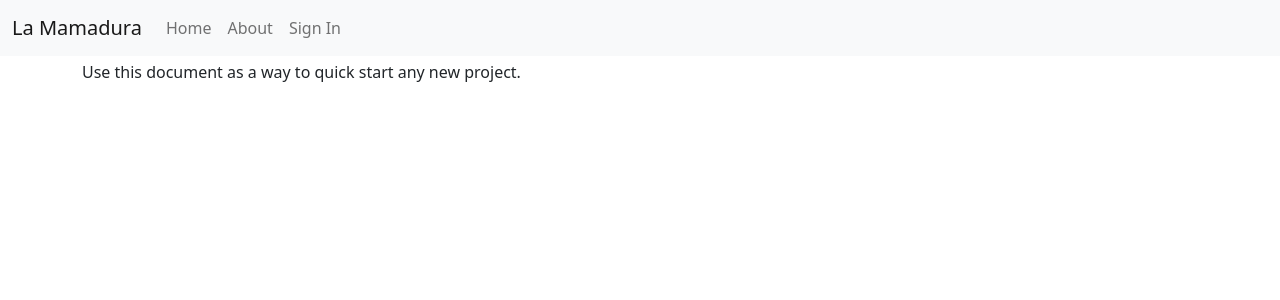
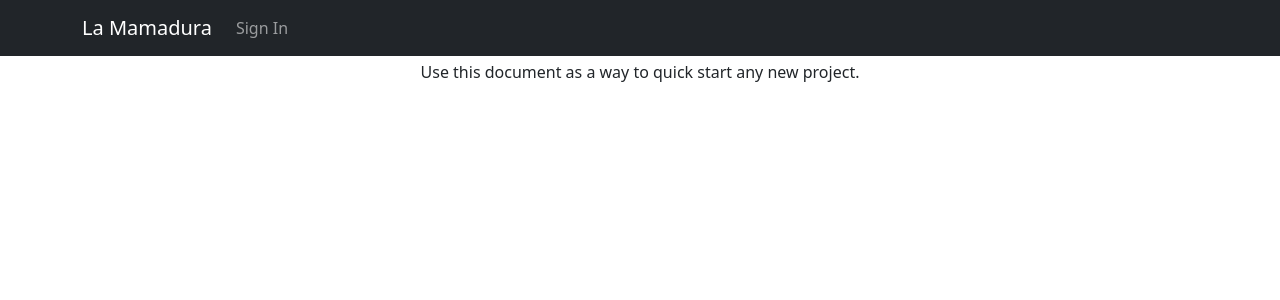
Before and after one commit to UnMolDeQuimica/la-mamadura-dj, a Django app: template la_mamadura/templates/pages/about.html in a window 1280 px wide. Shown: the top 300 px of the page. Run offline with Django 5.2, Linux system fonts and the light colour scheme; the template is opened without the code that fills it, so the values that code supplies are empty; some libraries are stand-ins or nearby versions.

Commit message:
feat: Customized base

```diff
--- a/la_mamadura/templates/base.html
+++ b/la_mamadura/templates/base.html
@@ -57,8 +57,8 @@
 <body class="{% block bodyclass %}{% endblock bodyclass %}">
   {% block body %}
   <div class="mb-1">
-    <nav class="navbar navbar-expand-md navbar-light bg-light">
-      <div class="container-fluid">
+    <nav class="navbar center navbar-expand-md navbar-dark bg-dark">
+      <div class="container">
         <button class="navbar-toggler navbar-toggler-right"
                 type="button"
                 data-bs-toggle="collapse"
@@ -71,16 +71,10 @@
         <a class="navbar-brand" href="{% url 'home' %}">La Mamadura</a>
         <div class="collapse navbar-collapse" id="navbarSupportedContent">
           <ul class="navbar-nav mr-auto">
-            <li class="nav-item active">
-              <a class="nav-link" href="{% url 'home' %}">Home <span class="visually-hidden">(current)</span></a>
-            </li>
-            <li class="nav-item">
-              <a class="nav-link" href="{% url 'about' %}">About</a>
-            </li>
             {% if request.user.is_authenticated %}
               <li class="nav-item">
                 <a class="nav-link"
-                   href="{% url 'users:detail' request.user.pk %}">{% translate "My Profile" %}</a>
+                   href="{% url 'training:training_records_list' %}">{% translate "My Trainings" %}</a>
               </li>
               <li class="nav-item">
                 {# URL provided by django-allauth/account/urls.py #}
@@ -103,7 +97,7 @@
       </div>
     </nav>
   </div>
-  <div class="container">
+  <div class="text-center">
     {% if messages %}
       {% for message in messages %}
         <div class="alert alert-dismissible {% if message.tags %}alert-{{ message.tags }}{% endif %}">
```
